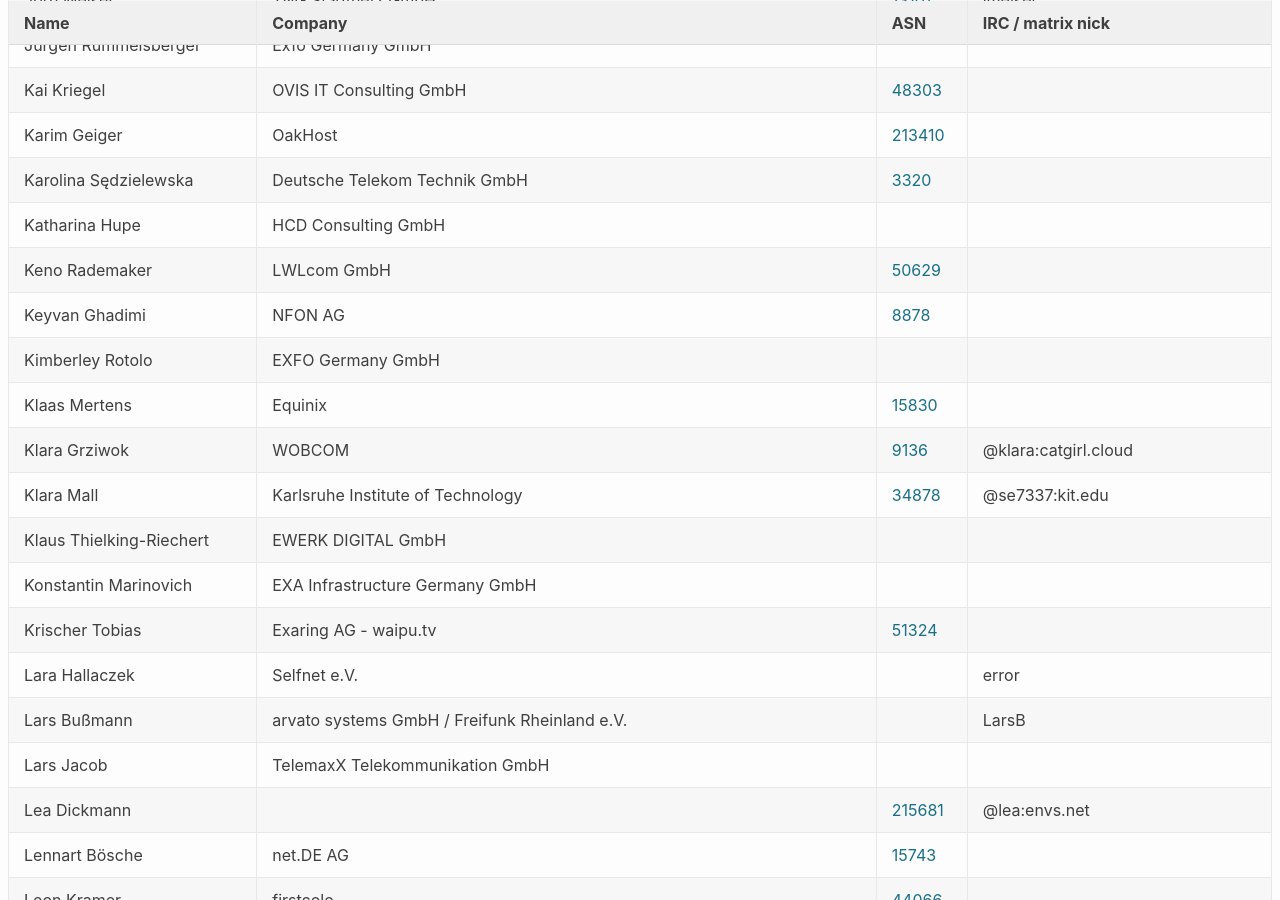
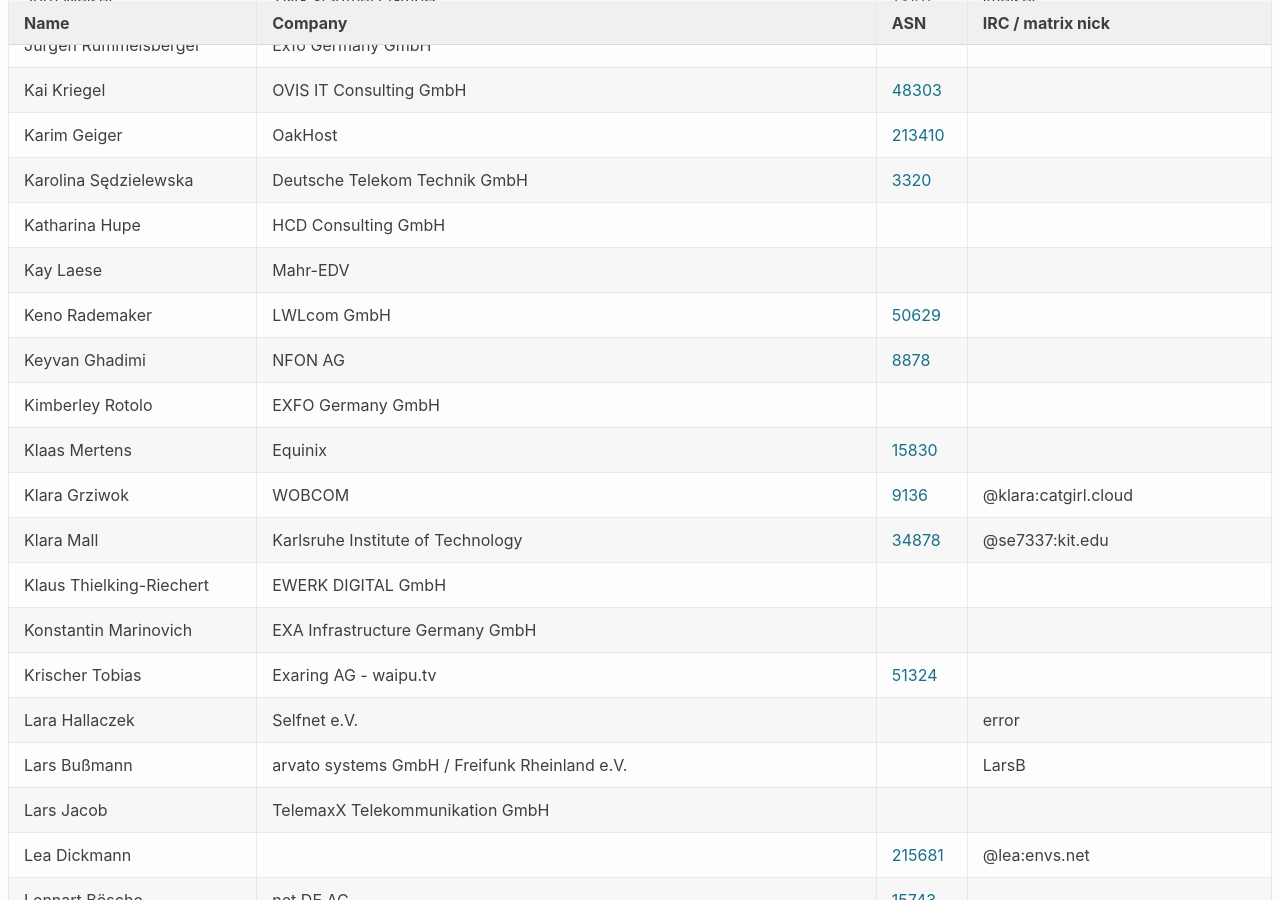
Before and after one commit to denog/pretix-attendeelist, a Jekyll site: the page built from denog17/index.markdown, in a window 1280 px wide and 900 px high, scrolled down 9424 px. Built offline with Jekyll 4.4.1, drawn with Linux system fonts in a browser that asks for light colours.

Commit message:
Latest data: Fri Sep 26 15:30:58 UTC 2025

```diff
--- a/_data/attendees_denog17_onsite.json
+++ b/_data/attendees_denog17_onsite.json
@@ -1266,6 +1266,12 @@
     "asn": null
   },
   {
+    "name": "Kay Laese",
+    "company": "Mahr-EDV",
+    "irc": null,
+    "asn": null
+  },
+  {
     "name": "Keno Rademaker",
     "company": "LWLcom GmbH",
     "irc": null,
```
